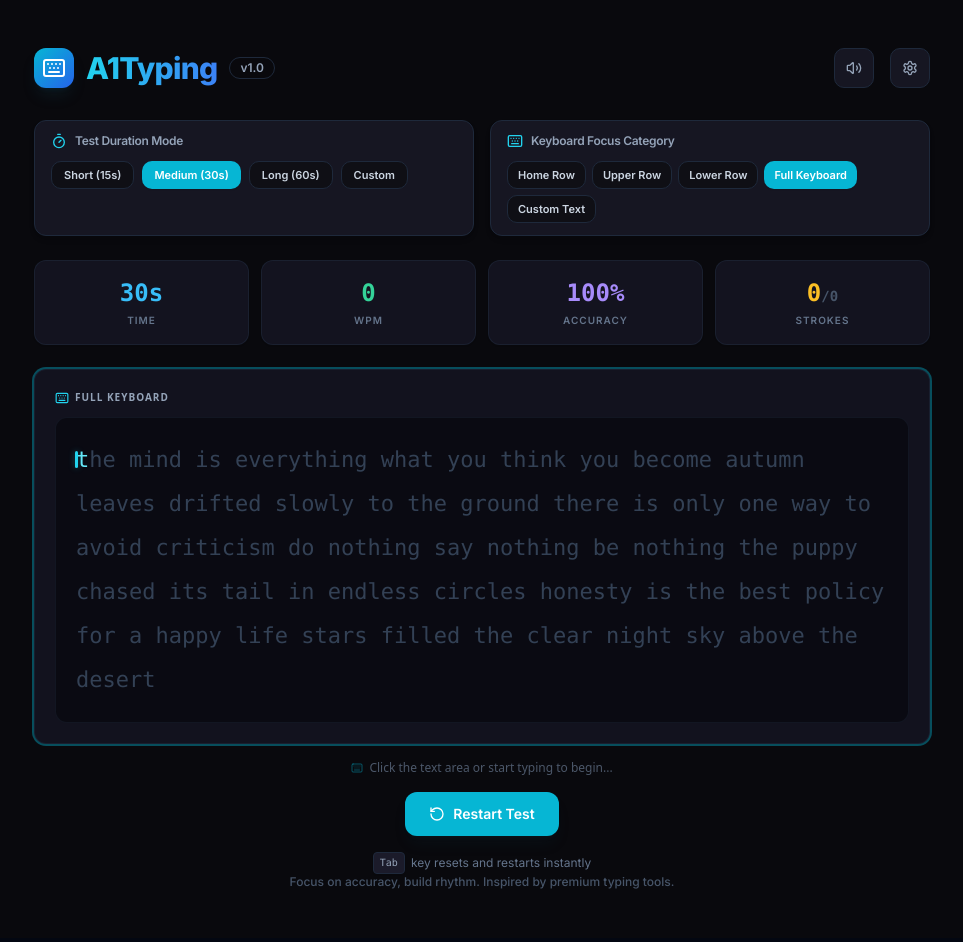
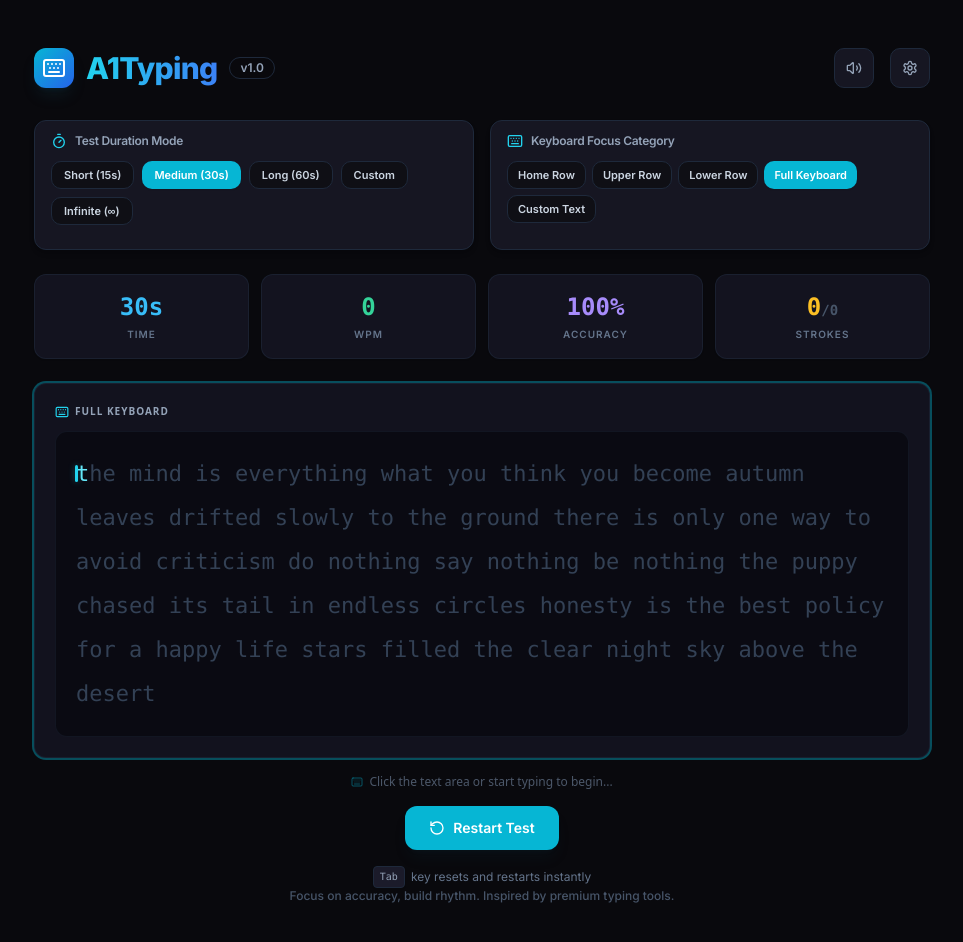
Before and after one commit to AmanVerma1067/A1Typing, a Next.js app: page / in a window 1280 px wide. Shown: the top 942 px of the page, without its empty margins (158-1121 px from the left). Built offline with nearby package versions, Linux system fonts and the light colour scheme.

Commit message:
feat: add Infinite/Free Run count-up timer mode with manual finish support

```diff
--- a/app/page.tsx
+++ b/app/page.tsx
@@ -9,7 +9,7 @@ import { Badge } from "@/components/ui/badge"
 import { Dialog, DialogContent, DialogHeader, DialogTitle, DialogTrigger } from "@/components/ui/dialog"
 import { Switch } from "@/components/ui/switch"
 import { Label } from "@/components/ui/label"
-import { Trophy, Timer, Target, Zap, Settings, BarChart3, Volume2, VolumeX, Keyboard, RotateCcw } from "lucide-react"
+import { Trophy, Timer, Target, Zap, Settings, BarChart3, Volume2, VolumeX, Keyboard, RotateCcw, CheckCircle } from "lucide-react"
 import { PerformanceModal } from "@/components/performance-modal"
 import { ConfettiEffect } from "@/components/confetti-effect"
 
@@ -211,7 +211,7 @@ const textSamples = {
   ]
 }
 
-type Difficulty = "short" | "medium" | "long" | "custom"
+type Difficulty = "short" | "medium" | "long" | "custom" | "infinite"
 type KeyboardMode = "home" | "upper" | "lower" | "full" | "custom"
 type SwitchType = "blue" | "brown" | "red"
 
@@ -333,12 +333,14 @@ export default function TypingTest() {
 
   // Get active test duration based on difficulty setting
   const getTestDuration = useCallback(() => {
+    if (difficulty === "infinite") return 0
     if (difficulty === "custom") return customDuration
     return difficultySettings[difficulty].duration
   }, [difficulty, customDuration])
 
   // Get target character count to generate based on difficulty setting
   const getTargetChars = useCallback(() => {
+    if (difficulty === "infinite") return 400
     if (difficulty === "custom") return Math.max(30, customDuration * 4)
     return difficultySettings[difficulty].targetChars
   }, [difficulty, customDuration])
@@ -595,18 +597,24 @@ export default function TypingTest() {
 
   // Timer logic
   useEffect(() => {
-    if (isActive && timeLeft > 0) {
+    if (isActive) {
+      if (difficulty === "infinite") {
+        timerRef.current = setTimeout(() => {
+          setTimeLeft((prev) => prev + 1)
+        }, 1000)
+      } else if (timeLeft > 0) {
         timerRef.current = setTimeout(() => {
           setTimeLeft(timeLeft - 1)
         }, 1000)
-    } else if (timeLeft === 0 && isActive) {
+      } else if (timeLeft === 0) {
         endTest()
+      }
     }
 
     return () => {
       if (timerRef.current) clearTimeout(timerRef.current)
     }
-  }, [isActive, timeLeft])
+  }, [isActive, timeLeft, difficulty])
 
   // Enhanced WPM calculation with smoothing
   useEffect(() => {
@@ -829,7 +837,7 @@ export default function TypingTest() {
   }
 
   const flow = getFlowState(wpm)
-  const timeCritical = isActive && timeLeft <= 5
+  const timeCritical = difficulty !== "infinite" && isActive && timeLeft <= 5
 
   const renderText = () => {
     return currentText.split("").map((char, index) => {
@@ -859,7 +867,18 @@ export default function TypingTest() {
   }
 
   const totalDuration = getTestDuration()
-  const progressPercentage = ((totalDuration - timeLeft) / totalDuration) * 100
+  const progressPercentage = difficulty === "infinite"
+    ? 100
+    : ((totalDuration - timeLeft) / totalDuration) * 100
+
+  const formatTime = (seconds: number) => {
+    if (difficulty === "infinite") {
+      const mins = Math.floor(seconds / 60)
+      const secs = seconds % 60
+      return mins > 0 ? `${mins}m ${secs}s` : `${secs}s`
+    }
+    return `${seconds}s`
+  }
 
   return (
     <div className="min-h-screen bg-[#09090d] text-[#e2e8f0] flex flex-col justify-between py-12 px-4 select-none">
@@ -1022,6 +1041,20 @@ export default function TypingTest() {
                 >
                   Custom
                 </Button>
+                <Button
+                  variant={difficulty === "infinite" ? "default" : "outline"}
+                  onClick={() => {
+                    setDifficulty("infinite")
+                  }}
+                  disabled={isActive}
+                  className={`transition-all py-1 px-3 text-[11px] font-semibold h-7 ${
+                    difficulty === "infinite"
+                      ? "bg-cyan-500 hover:bg-cyan-600 text-white shadow-sm"
+                      : "border-slate-800 bg-[#0f0f15] hover:bg-slate-800 text-slate-300"
+                  }`}
+                >
+                  Infinite (∞)
+                </Button>
               </div>
 
               {difficulty === "custom" && (
@@ -1140,9 +1173,11 @@ export default function TypingTest() {
                   timeCritical ? "text-red-400 animate-pulse" : "text-sky-400"
                 }`}
               >
-                {timeLeft}s
+                {formatTime(timeLeft)}
               </div>
-              <div className="text-[10px] text-slate-500 uppercase tracking-widest font-semibold mt-1">Time</div>
+              <div className="text-[10px] text-slate-500 uppercase tracking-widest font-semibold mt-1">
+                {difficulty === "infinite" ? "Elapsed" : "Time"}
+              </div>
             </CardContent>
           </Card>
           <Card className="bg-[#13131f] border-slate-800/60 text-center transition-colors duration-300 hover:border-slate-700/60">
@@ -1241,6 +1276,7 @@ export default function TypingTest() {
 
         {/* Restart Hint & Button */}
         <div className="flex flex-col items-center justify-center gap-3">
+          <div className="flex gap-3">
             <Button
               onClick={startTest}
               size="lg"
@@ -1249,6 +1285,17 @@ export default function TypingTest() {
               <RotateCcw className="w-4 h-4" />
               {isActive ? "Reset Test" : "Restart Test"}
             </Button>
+            {difficulty === "infinite" && isActive && (
+              <Button
+                onClick={endTest}
+                size="lg"
+                className="bg-emerald-600 hover:bg-emerald-700 text-white font-semibold flex items-center gap-2 py-2 px-6 rounded-xl shadow-lg shadow-emerald-950/10 transition-all"
+              >
+                <CheckCircle className="w-4 h-4" />
+                Finish Test
+              </Button>
+            )}
+          </div>
 
           <div className="text-xs text-slate-500 mt-1 flex items-center gap-1.5">
             <kbd className="px-1.5 py-0.5 bg-[#1b1b2a] border border-slate-800 rounded text-slate-400 font-mono text-[10px] shadow-sm">Tab</kbd>
```
Also changed, not shown: 1 other file (tests, documents, lock files or other folders). Lines whose indentation alone changed are shown as unchanged.
